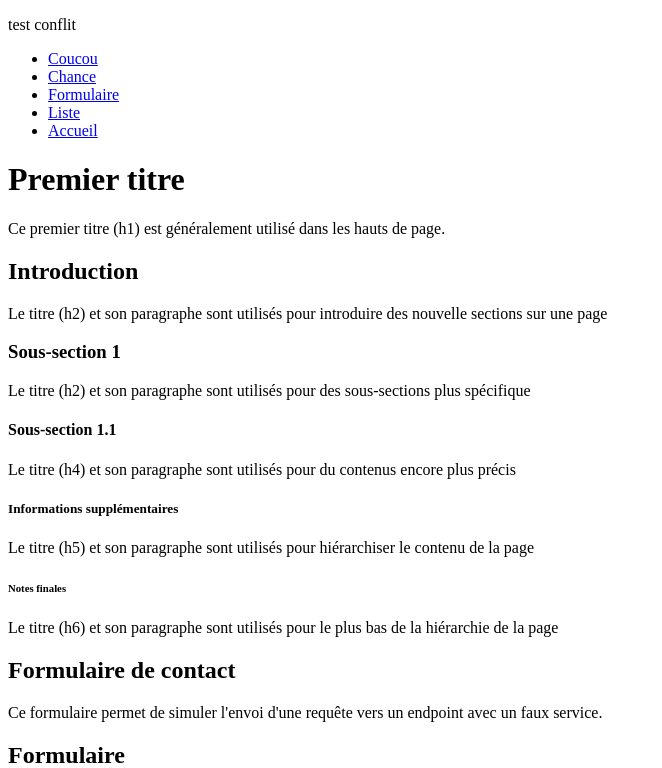
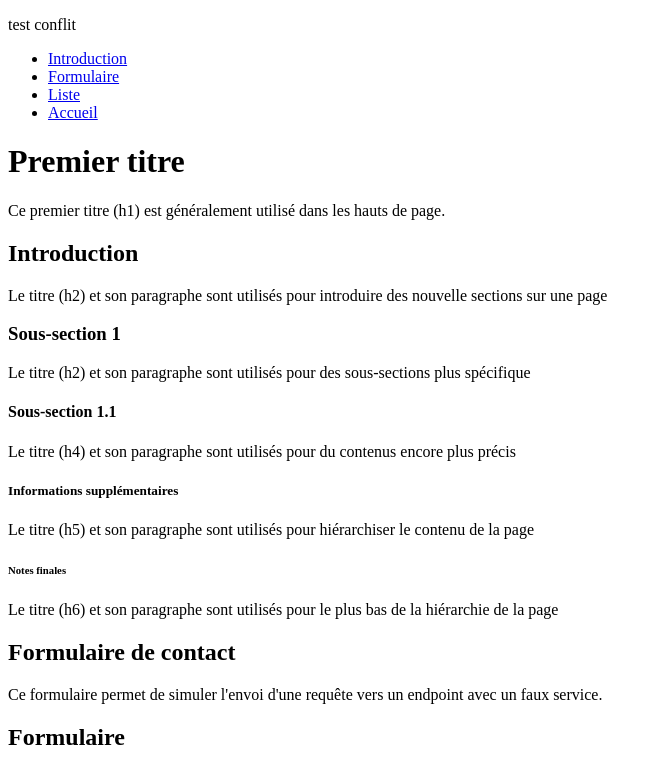
Before and after one commit to CharleneBo/CharlenBo.github.io, a plain HTML site: page index.html in a window 1280 px wide. Shown: the top 768 px of the page, without its empty margins (0-662 px from the left). Drawn offline with nearby package versions, Linux system fonts and the light colour scheme.

Commit message:
modification navbar et ajout id introduction

```diff
--- a/index.html
+++ b/index.html
@@ -11,8 +11,7 @@
 <p>test conflit</p>
     <nav>
         <ul>
-            <li><a href="#coucou">Coucou</a></li>
-            <li><a href="#chance">Chance</a></li>
+            <li><a href="#introduction">Introduction</a></li>
             <li><a href="#formulaire">Formulaire</a></li>
             <li><a href="#liste">Liste</a></li>
             <li><a href="#Accueil">Accueil</a></li>
@@ -22,7 +21,7 @@
     <h1>Premier titre</h1>
             <p>Ce premier titre (h1) est généralement utilisé dans les hauts de page.</p>
 
-        <h2>Introduction</h2>
+        <h2 id="introduction">Introduction</h2>
             <p>Le titre (h2) et son paragraphe sont utilisés pour introduire des nouvelle sections sur une page</p>
 
         <h3>Sous-section 1</h3>
```
